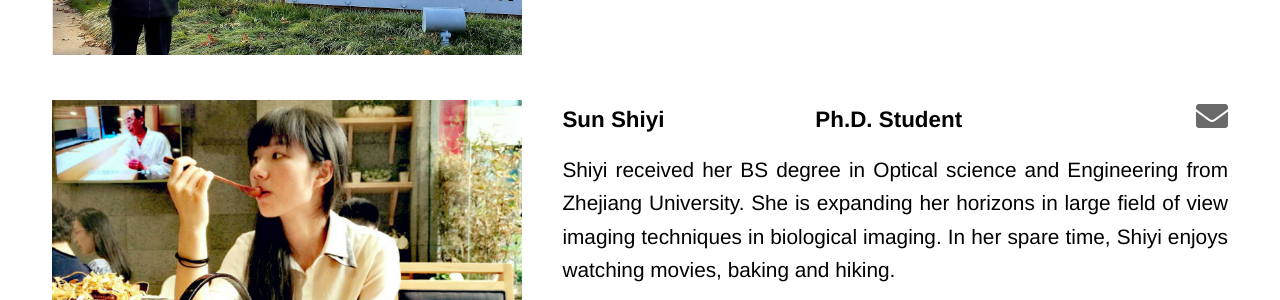
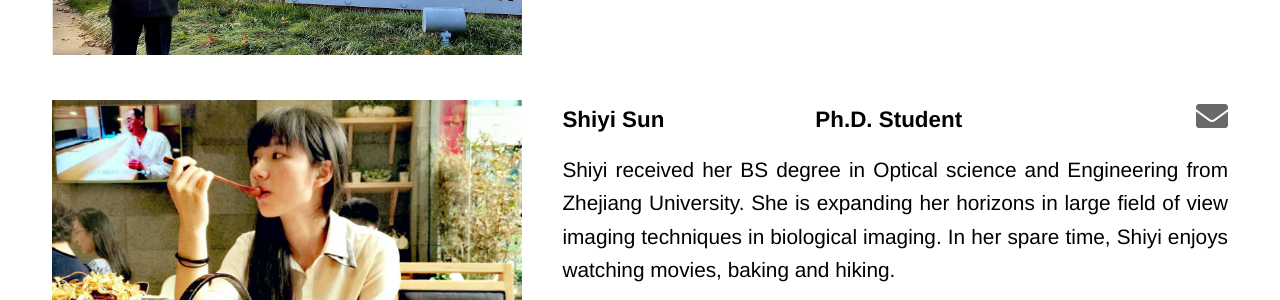
Before and after one commit to mengcuilab/mengcuilab.github.io, a Jekyll site: the page built from team.html, in a window 1280 px wide and 900 px high, scrolled down 2421 px. Shown: the part 153-453 px from the top of the window. Built offline with Jekyll 4.4.1, drawn with Linux system fonts in a browser that asks for light colours.

```diff
--- a/team.html
+++ b/team.html
@@ -156,7 +156,7 @@ layout: default
 		</div>
 		<div class="team_bio">
 
-		  <h3> Sun Shiyi </h3>
+		  <h3> Shiyi Sun</h3>
 		  <h3> Ph.D. Student </h3>
 
 		  <div class="team_icon">
```
